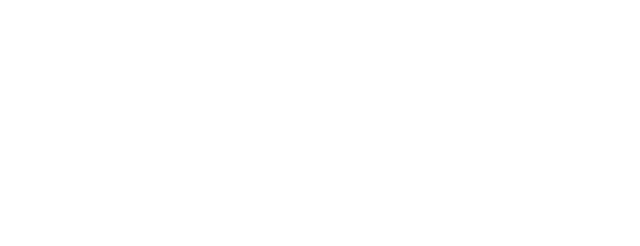
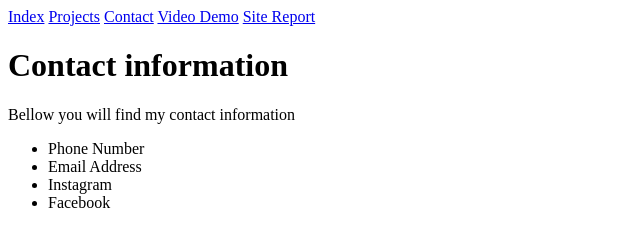
Before and after one commit to Dabpolice11/Assignment1, a plain HTML site: page contact.html in a window 1280 px wide. Shown: the whole page, without its empty margins (0-640 px from the left). Drawn offline with Linux system fonts and the light colour scheme.

Commit message:
DOCTYPE + initail contact page

```diff
--- a/contact.html
+++ b/contact.html
@@ -0,0 +1,26 @@
+<!DOCTYPE html>
+<html lang="en">
+<head>
+    <meta charset="UTF-8">
+    <meta name="viewport" content="width=device-width, initial-scale=1.0">
+    <title>Document</title>
+</head>
+<body>
+<a href="index.html">Index</a>
+<a href="project.html">Projects</a>
+<a href="contact.html">Contact</a>
+<a href="videoDEMO.HTML">Video Demo</a>
+<a href="sitereport.html">Site Report</a>
+
+<h1>Contact information</h1>
+
+<p>Bellow you will find my contact information</p>
+
+<ul>
+    <li>Phone Number</li>
+    <li>Email Address</li>
+    <li>Instagram</li>
+    <li>Facebook</li>
+</ul>
+</body>
+</html>
```
Also changed, not shown: index.html (+10 -0 lines), project.html (+11 -0 lines), sitereport.html (+11 -0 lines), videoDEMO.HTML (+11 -0 lines).
